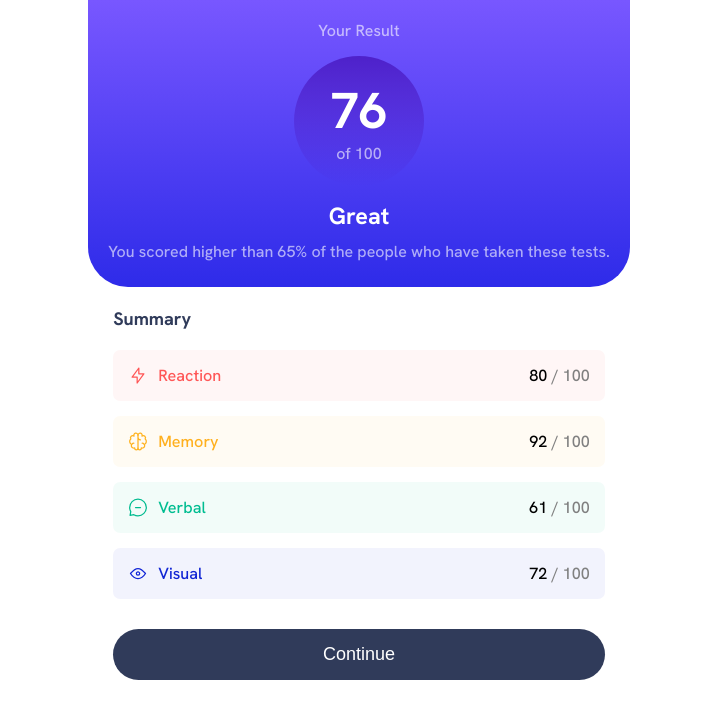
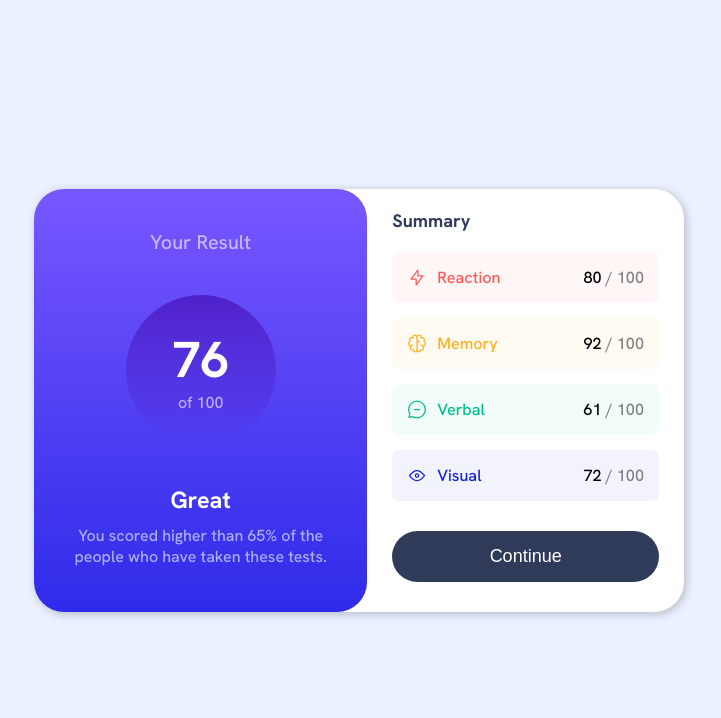
Before and after one commit to PierreSantos/results-summary, a plain HTML site: page index.html in a window 1280 px wide. Shown: the whole page, without its empty margins (281-1002 px from the left). Drawn offline with Linux system fonts and the light colour scheme.

Commit message:
Update style.css

```diff
--- a/assets/styles/style.css
+++ b/assets/styles/style.css
@@ -111,17 +111,37 @@ body {
     font-size: 0.9em;
 }
 
-#reaction {background-color: rgba(255, 87, 87, 0.050);}
-#reaction .stats_text {color: var(--Light-red);}
+#reaction {
+    background-color: rgba(255, 87, 87, 0.050);
+}
 
-#memory {background-color: rgba(255, 177, 31, 0.050);}
-#memory .stats_text {color: var(--Orangey-yellow);}
+#reaction .stats_text {
+    color: var(--Light-red);
+}
 
-#verbal {background-color: rgba(0, 189, 145, 0.050);}
-#verbal .stats_text {color: var(--Green-teal);}
+#memory {
+    background-color: rgba(255, 177, 31, 0.050);
+}
 
-#visual {background-color: rgba(17, 36, 212, 0.050);}
-#visual .stats_text {color: var(--Cobalt-blue);}
+#memory .stats_text {
+    color: var(--Orangey-yellow);
+}
+
+#verbal {
+    background-color: rgba(0, 189, 145, 0.050);
+}
+
+#verbal .stats_text {
+    color: var(--Green-teal);
+}
+
+#visual {
+    background-color: rgba(17, 36, 212, 0.050);
+}
+
+#visual .stats_text {
+    color: var(--Cobalt-blue);
+}
 
 .stats {
     display: flex;
@@ -148,3 +168,38 @@ body {
 .btn:hover {
     background: var(--background);
 }
+
+@media only screen and (min-width: 1240px) {
+
+    body{
+        background-color: var(--Pale-blue);
+        height: 100vh;
+    }
+
+    .container {
+        display: flex;
+        background-color: var(--White);
+        max-width: 650px;
+        box-sizing: content-box;
+        border-radius: 30px;
+        box-shadow: 2px 2px 10px #0000003b;
+    }
+
+    .top {
+        width: 100%;
+        padding: 40px;
+        border-radius: 30px;
+    }
+
+    .top > p {font-size: 1.1em;}
+
+    .circle {
+        width: 150px;
+        height: 150px;
+    }
+
+    .summary {
+        width: 100%;
+        border-radius: 0px 30px 30px 0px;
+    }
+}
```
